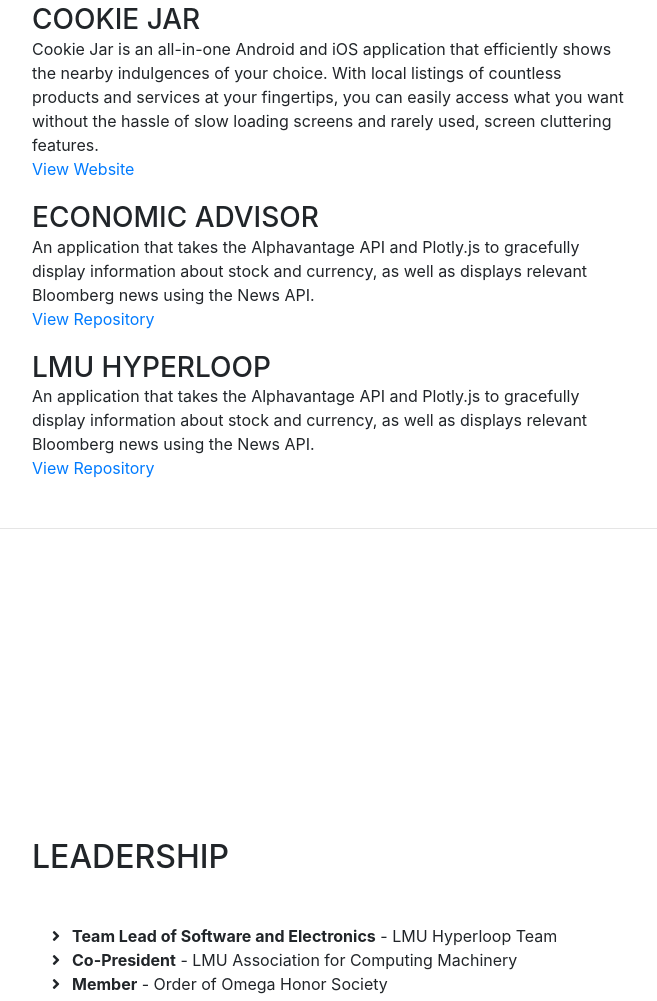
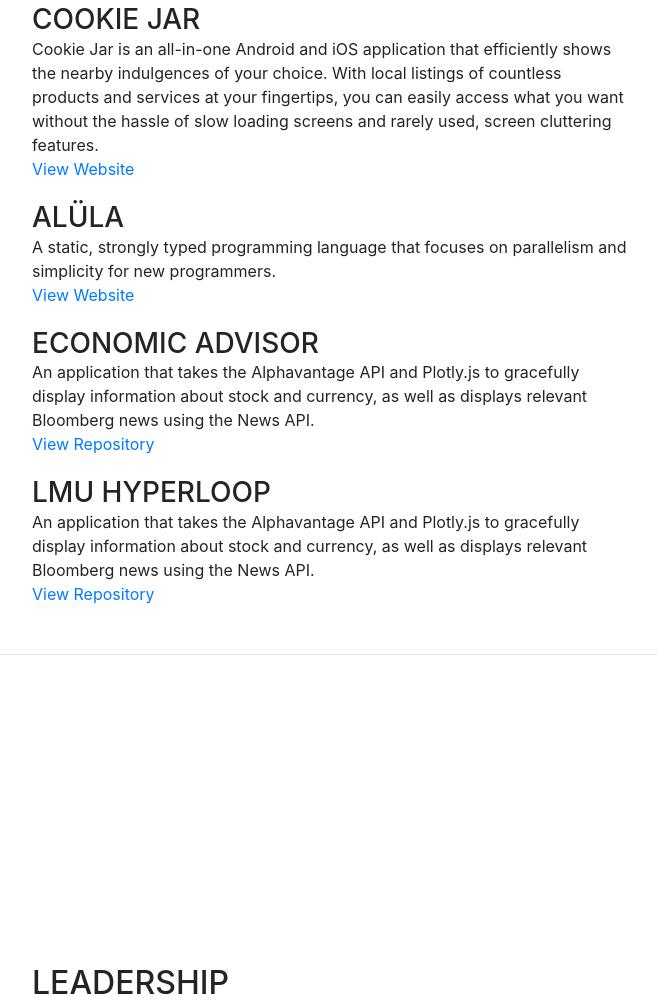
Before and after one commit to SamChami/samchami.github.io, a website with bundled scripts: page index.html in a window 1280 px wide. Shown: the part 3879-4880 px from the top of the page, without its empty margins (288-945 px from the left). Built offline with nearby package versions, Linux system fonts and the light colour scheme; a web font is replaced by a local one.

Commit message:
Quick add of alula

```diff
--- a/index.html
+++ b/index.html
@@ -278,6 +278,16 @@
 
             </div>
           </div>
+          <h3 class="mb-0 proj-heading">alüla</h3>
+          <div class="row">
+            <div class="col-md-8">
+              <div>A static, strongly typed programming language that focuses on parallelism and simplicity for new programmers.</div>
+              <a class="proj-more" href="https://github.com/johns/alula" target="_blank">View Website</a>
+            </div>
+            <div class="col-md-4">
+
+            </div>
+          </div>
           <h3 class="mb-0 proj-heading">Economic Advisor</h3>
           <div class="row">
 
```
